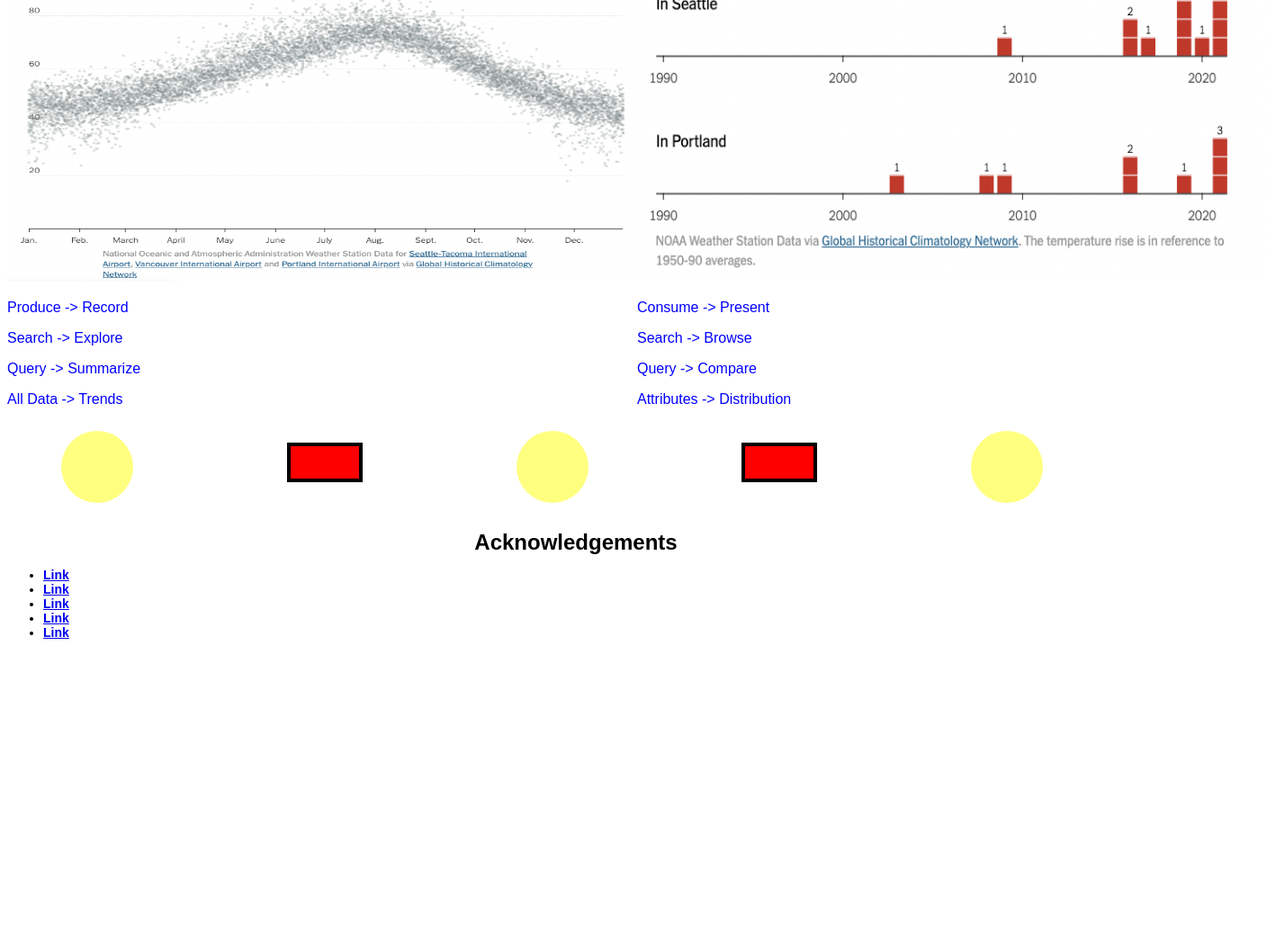
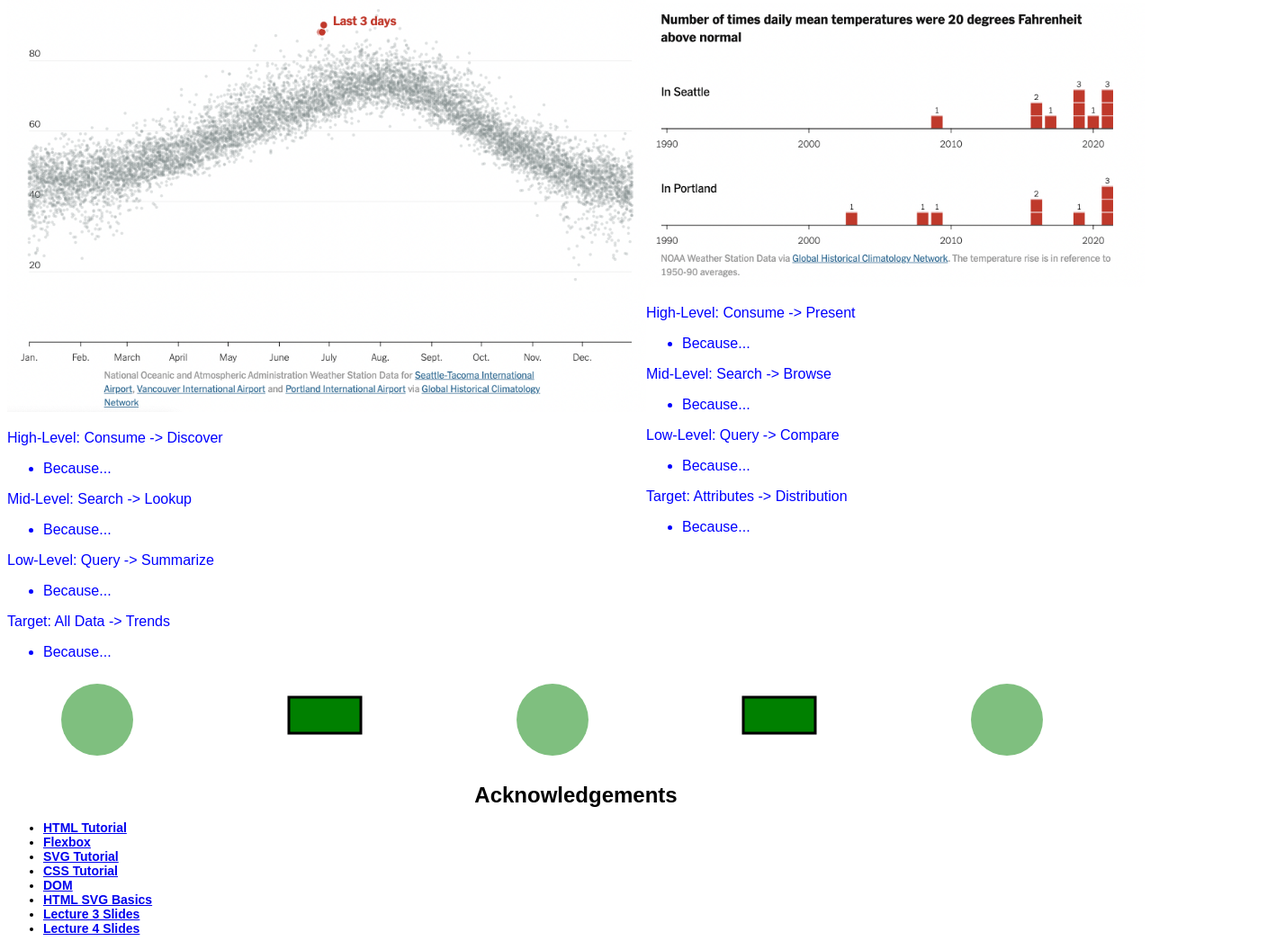
Before and after one commit to JoaoPedro-dot/hw-02-pratheek-jp, a plain HTML site: page index.html in a window 1280 px wide. Shown: the part 1040-2096 px from the top of the page at 90% size, 1408 px wide, since content can reach past the window. Before the commit the page ends 1767 px from the top, so only its background shows below. Drawn offline with Linux system fonts and the light colour scheme.

Commit message:
Last Update for Tonight (JP)

```diff
--- a/index.html
+++ b/index.html
@@ -12,7 +12,6 @@
 <body>
 
     <div id="data-abstraction">
-
         <div class="info">
 
             <h1 class="centered">
@@ -27,23 +26,24 @@
                 </tr>
                 <tr bgcolor="white" align="center">
                     <td>UFO</td>
-                    <td><a href="data/UFO.csv">Link</a></td>
+                    <td><a href="data/UFO.csv">UFO.csv</a></td>
                     <td>Table</td>
                 </tr>
                 <tr bgcolor="white" align="center">
                     <td>Airports</td>
-                    <td><a href="data/Airports.csv">Link</a></td>
+                    <td><a href="data/Airports.csv">Airports.csv</a></td>
                     <td>Table</td>
                 </tr>
                 <tr bgcolor="white" align="center">
                     <td>Google-Web</td>
-                    <td><a href="data/Google-Web.txt">Link</a></td>
+                    <td><a href="data/Google-Web.txt">Google-Web.txt</a></td>
                     <td>Network</td>
                 </tr>
             </table>
         </div>
 
         <div class="info">
+
             <h1 class="centered">
                 Data Types
             </h1>
@@ -112,27 +112,42 @@
                 <li>Links</li>
             </ul>
         </div>
+    </div>
 
     <div id="task-abstraction">
+
         <h1 class="centered">
             Task Abstraction
         </h1>
+
         <div class="container" style="display: flex;">
-        <div class="left-column" style="flex-shrink: 1;">
+            <div class="left-column">
                 <div style="text-align: center; color:blue">
-           <img src="img/vis1.png" width="700" height="450" class="centered">
+                    <img src="img/vis1.png" style="max-width: 100%; max-height: 100%; width: auto; height: auto;" class="centered">
                     <div align="left">
                         <p>
-                    Produce -> Record
+                            High-Level: Consume -> Discover
+                            <ul>
+                                <li>Because...</li>
+                            </ul>
                         </p>
                         <p>
-                    Search -> Explore
+                            Mid-Level: Search -> Lookup
+                            <ul>
+                                <li>Because...</li>
+                            </ul>
                         </p>
                         <p>
-                    Query -> Summarize
+                            Low-Level: Query -> Summarize
+                            <ul>
+                                <li>Because...</li>
+                            </ul>
                         </p>
                         <p>
-                    All Data -> Trends
+                            Target: All Data -> Trends
+                            <ul>
+                                <li>Because...</li>
+                            </ul>
                         </p>
                     </div>
                 </div>
@@ -140,46 +155,63 @@
 
             <div class="right-column">
                 <div style="text-align: center; color: blue;">
-        <img src="img/vis2.png" width="700" height="450" class="
-        centered">
+                    <img src="img/vis2.png" style="max-width: 100%; max-height: 100%; width: auto; height: auto;" class="centered">
                     <div align="left">
                         <p>
-                    Consume -> Present
+                            High-Level: Consume -> Present
+                            <ul>
+                                <li>Because...</li>
+                            </ul>
                         </p>
                         <p>
-                    Search -> Browse
+                            Mid-Level: Search -> Browse
+                            <ul>
+                                <li>Because...</li>
+                            </ul>
                         </p>
                         <p>
-                    Query -> Compare
+                            Low-Level: Query -> Compare
+                            <ul>
+                                <li>Because...</li>
+                            </ul>
                         </p>
                         <p>
-                    Attributes -> Distribution
+                            Target: Attributes -> Distribution
+                            <ul>
+                                <li>Because...</li>
+                            </ul>
                         </p>
                     </div>
                 </div>
             </div>
         </div>
-
+    </div>
 
     <div id="decoration">
         <div style="display: flex;">
             <div style="flex: 1;">
                 <svg width="200" height="100">
-                <circle cx="100" cy="50" r="40" fill="yellow" opacity="50%" />
+                    <circle cx="100" cy="50" r="40" />
                 </svg>
             </div>
-        <div style="flex: 1;"><svg width="200" height="100">
-                <rect x="60" y="25" width="80" height="40" stroke="black" stroke-width="4" fill="red" />
-            </svg></div>
-        <div style="flex: 1;"><svg width="200" height="100">
-                <circle cx="100" cy="50" r="40" fill="yellow" opacity="50%" />
+            <div style="flex: 1;">
+                <svg width="200" height="100">
+                    <rect x="60" y="25" />
                 </svg>
             </div>
-        <div style="flex: 1;"><svg width="200" height="100">
-                <rect x="60" y="25" width="80" height="40" stroke="black" stroke-width="4" fill="red" />
-            </svg></div>
-        <div style="flex: 1;"><svg width="200" height="100">
-                <circle cx="100" cy="50" r="40" fill="yellow" opacity="50%" />
+            <div style="flex: 1;">
+                <svg width="200" height="100">
+                    <circle cx="100" cy="50" r="40" />
+                </svg>
+            </div>
+            <div style="flex: 1;">
+                <svg width="200" height="100">
+                    <rect x="60" y="25" />
+                </svg>
+            </div>
+            <div style="flex: 1;">
+                <svg width="200" height="100">
+                    <circle cx="100" cy="50" r="40" />
                 </svg>
             </div>
         </div>
@@ -189,15 +221,33 @@
         Acknowledgements
         <div class="sources">
             <ul>
-            <li><a href="data/UFO.csv">Link</a></li>
-            <li><a href="data/UFO.csv">Link</a></li>
-            <li><a href="data/UFO.csv">Link</a></li>
-            <li><a href="data/UFO.csv">Link</a></li>
-            <li><a href="data/UFO.csv">Link</a></li>
+                <li>
+                    <a href="https://www.w3schools.com/html/default.asp">HTML Tutorial</a>
+                </li>
+                <li>
+                    <a href="https://css-tricks.com/snippets/css/a-guide-to-flexbox/">Flexbox</a>
+                </li>
+                <li>
+                    <a href="https://www.w3schools.com/graphics/svg_intro.asp">SVG Tutorial</a>
+                </li>
+                <li>
+                    <a href="https://www.w3schools.com/css/default.asp">CSS Tutorial</a>
+                </li>
+                 <li>
+                    <a href="https://www.geeksforgeeks.org/dom-document-object-model/">DOM</a>
+                </li>
+                <li>
+                    <a href="https://www.geeksforgeeks.org/html-svg-basics/?ref=lbp">HTML SVG Basics</a>
+                </li>
+                <li>
+                    <a href="https://amosca01.github.io/DS4200-S23/slides/03-data-html-css.pdf">Lecture 3 Slides</a>
+                </li>
+                <li>
+                    <a href="https://amosca01.github.io/DS4200-S23/slides/04-tasks-interviews.pdf">Lecture 4 Slides</a>
+                </li>
             </ul>
         </div>
     </h1>
 
 </body>
-
 </html>
--- a/style.css
+++ b/style.css
@@ -12,24 +12,35 @@ table {
     border-collapse:collapse;
 }
 
-td
-{
+td {
     border: solid 1px;
     border-color: lightgray;
     border-left: none;
     border-right: none;
-
 }
 
 .container {
     display: flex;
+    align-items: center;
 }
 
 rect {
-  border: solid 1px black;
+  fill: green;
+  width: 80px;
+  height: 40px;
+  stroke: black;
+  stroke-width: 3px;
 }
+
 rect:hover {
-  fill: blue;
+  fill: red;
+  stroke: darkgray;
+  stroke-width: 3px;
+}
+
+circle {
+    fill: green;
+    opacity: 50%;
 }
 
 circle:hover {
```
Lines whose indentation alone changed are shown as unchanged.
